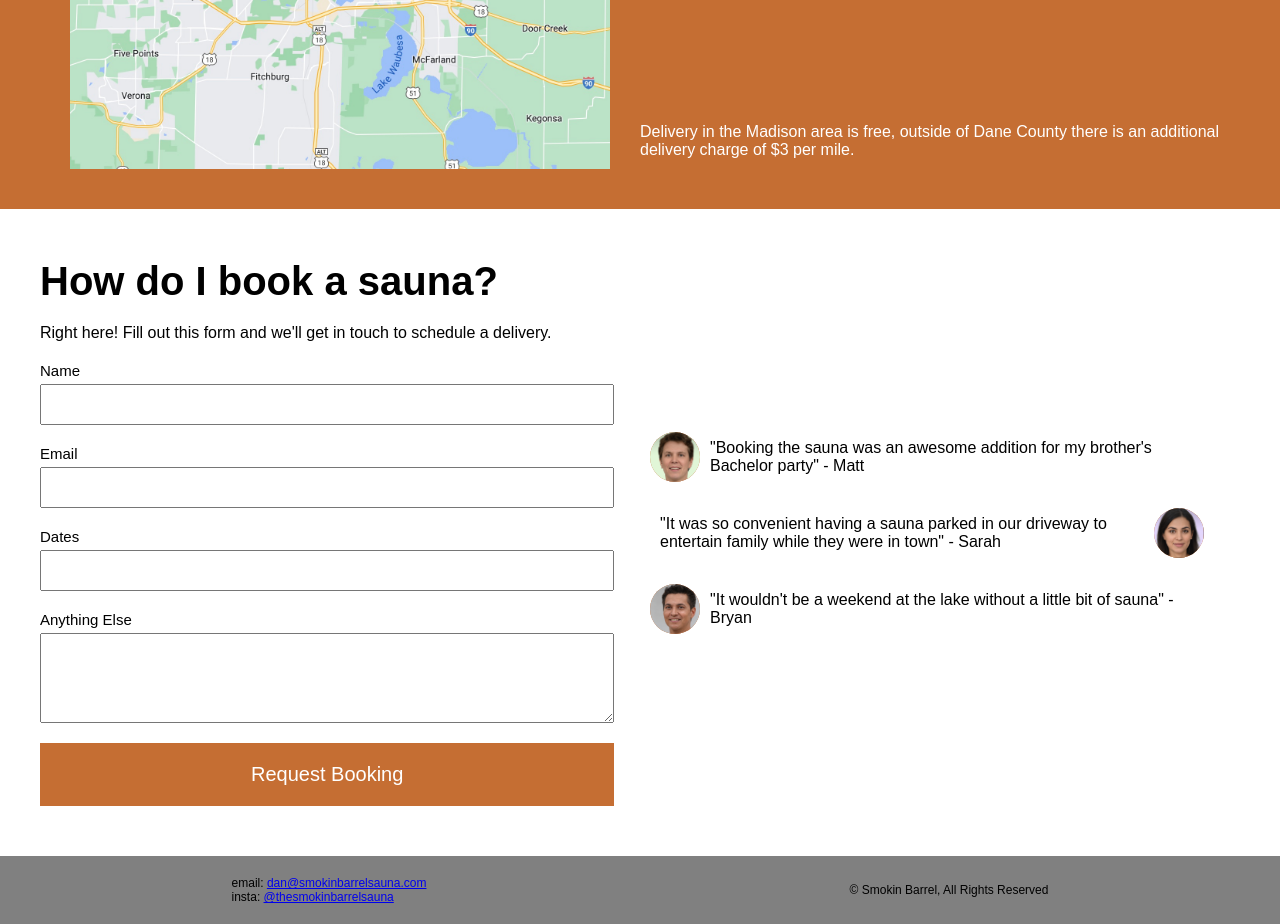
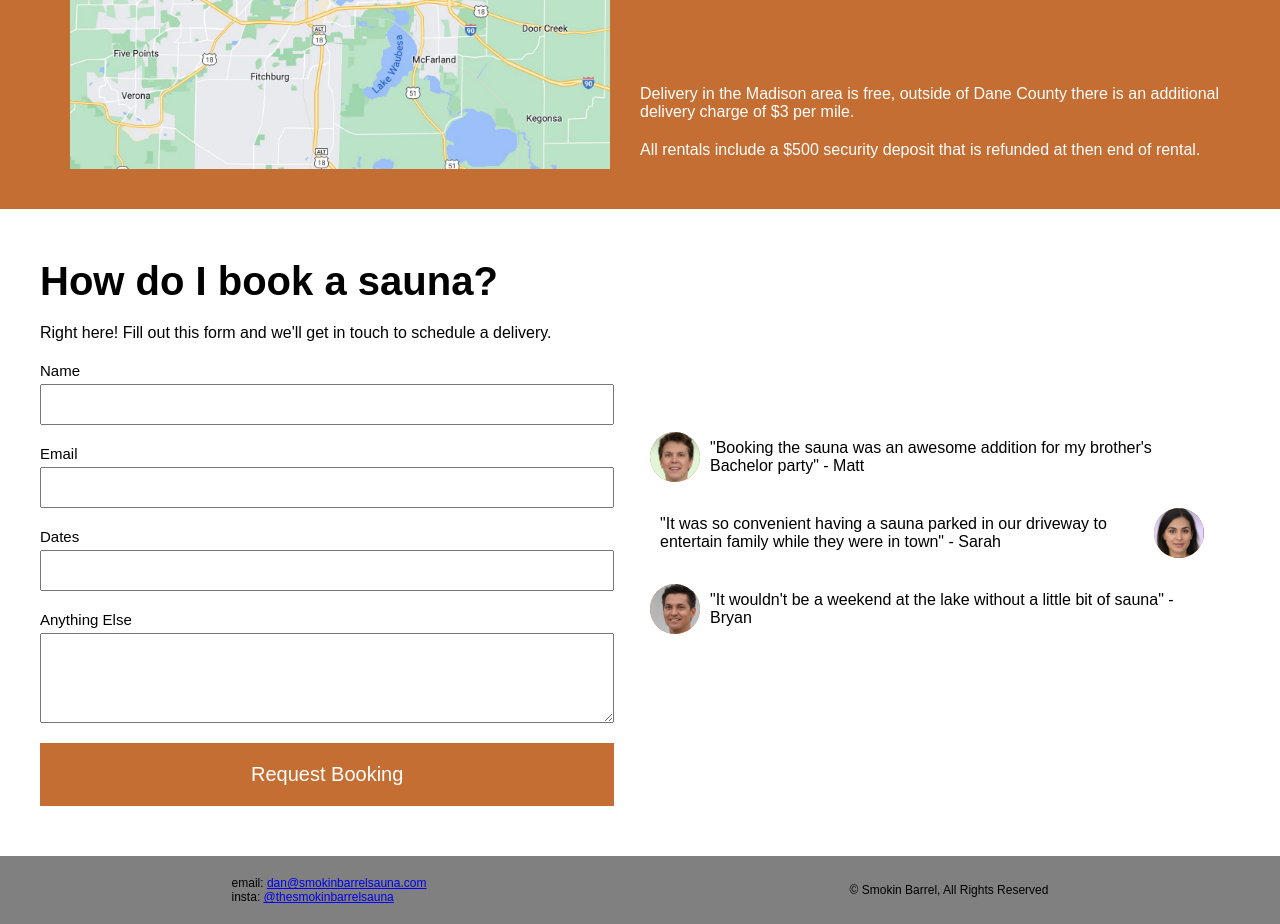
Before and after one commit to danielmurray/smokinbarrel, a plain HTML site: page index.html in a window 1280 px wide. Shown: the part 1460-2384 px from the top of the page. Drawn offline with Linux system fonts and the light colour scheme; a script that the page names is missing.

Commit message:
add security deposit

```diff
--- a/index.html
+++ b/index.html
@@ -85,6 +85,8 @@
         <div class="spacer"></div>
         <div class="description">Delivery in the Madison area is free, outside of Dane County there is an additional
           delivery charge of $3 per mile.</div>
+        <div class="description">All rentals include a $500 security deposit that is refunded at then end of rental.
+        </div>
       </div>
     </div>
     <div id="book" class="book">
```
